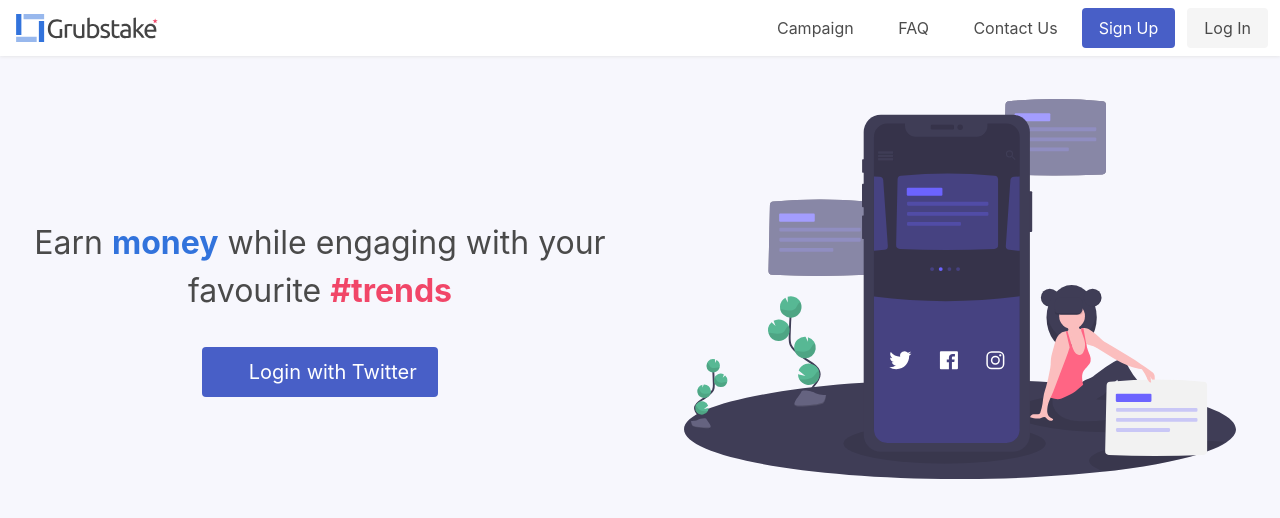
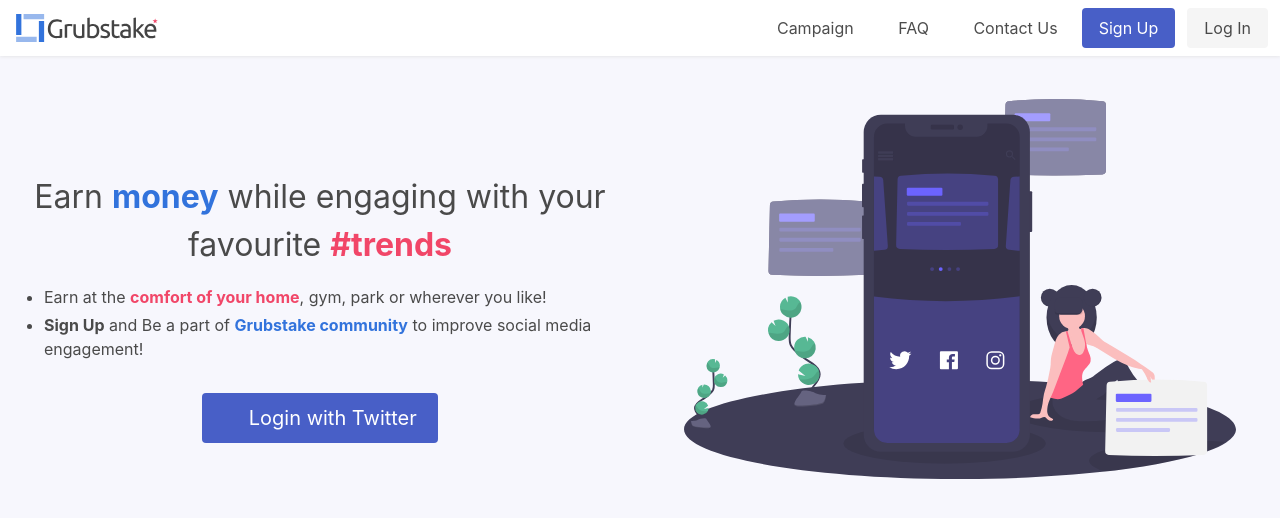
Before and after one commit to Ravalnath/Grubstake, a Svelte app: page / in a window 1280 px wide. Shown: the top 518 px of the page. Built offline with nearby package versions, Linux system fonts and the light colour scheme; some icons are missing.

Commit message:
UI changes - Added bullet points

```diff
--- a/src/App.svelte
+++ b/src/App.svelte
@@ -48,6 +48,19 @@
 
 	.gs-intro-img{
 		max-height: 24rem;
+	}
+
+	.gs-primary-color{
+		color: #3273dc;
+	}
+
+	.gs-secondary-color{
+		color: #f14668;
+	}
+
+	.content{
+		display: flex;
+    	justify-content: center;
 	}
 </style>
 
@@ -100,8 +113,15 @@
   <div class="columns gs-intro-container">
 	  <div class="column" style="margin:auto;">
 		  <div class="gs-intro-div">
-				Earn <b style="color: #3273dc;">money</b> while engaging with your favourite
-				<b style="color: #f14668;">#trends</b>
+				Earn <b class="gs-primary-color">money</b> while engaging with your favourite
+				<b class="gs-secondary-color">#trends</b>
+		  </div>
+		  <div class="content">
+			  <ul>
+				  <li>Earn at the <b class="gs-secondary-color">comfort of your home</b>, gym, park or wherever you like!</li>
+				  <li><b>Sign Up</b> and Be a part of <b class="gs-primary-color">Grubstake community</b>
+					 to improve social media engagement!</li>
+			  </ul>
 		  </div>
 		  <div class="gs-button-div">
 			  <button class="button is-link is-medium"><Icon data={twitter} scale="1.5"/>&nbsp;Login with Twitter</button>
```
